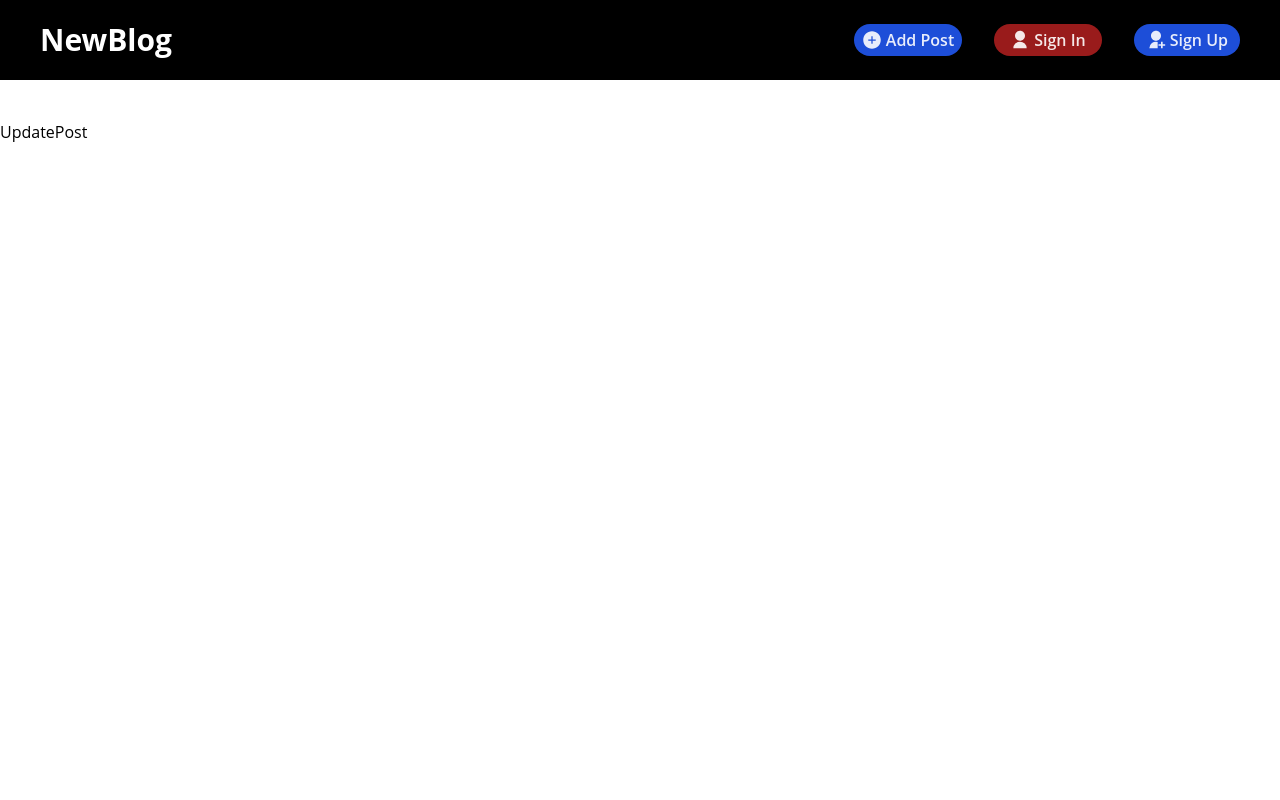
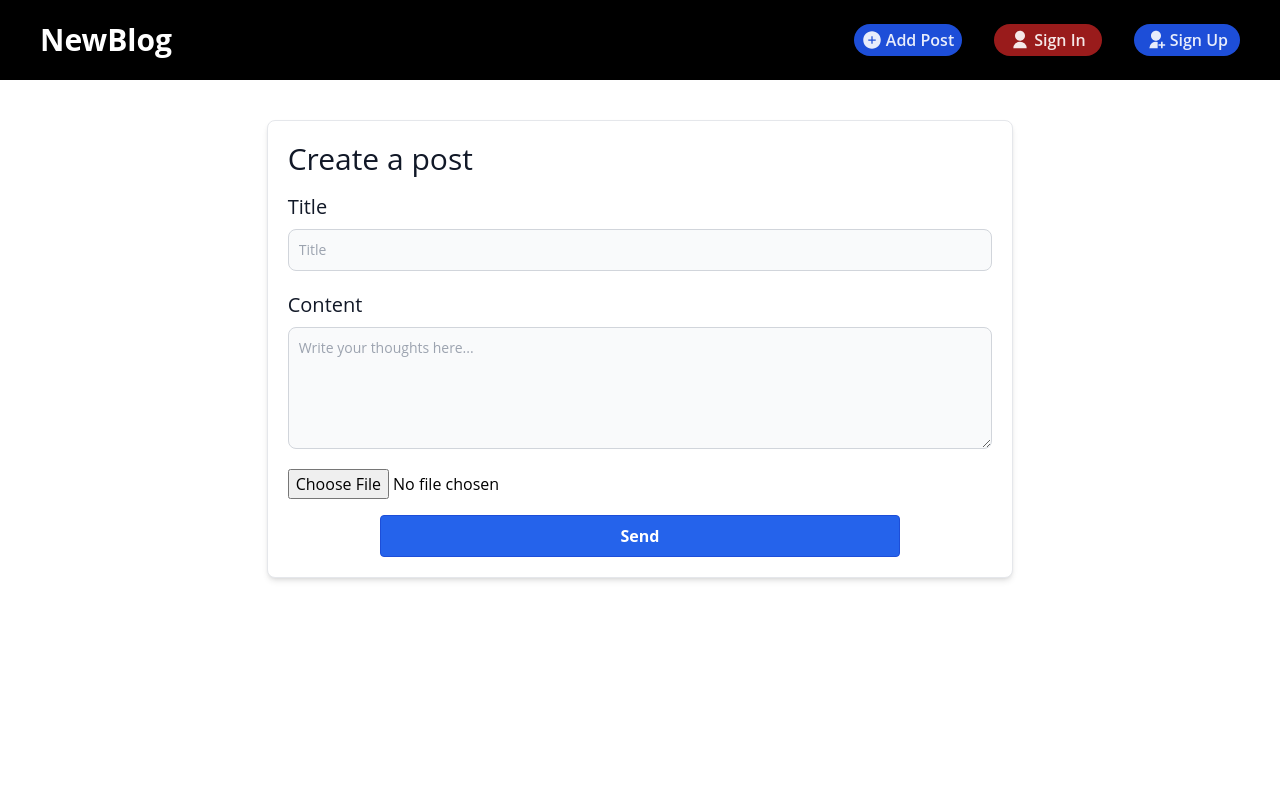
Before and after one commit to pesener/NewBlog-Mern-Crud-Tailwind, a React (Create React App) app in the folder client/: page /update/1 in a window 1280 px wide. Shown: the top 800 px of the page. Built offline with nearby package versions, Linux system fonts and the light colour scheme.

Commit message:
update aşamaları

```diff
--- a/client/src/axios/index.js
+++ b/client/src/axios/index.js
@@ -10,6 +10,11 @@ export const login = async (formData) => HTTP.post("/home/signin", formData);
 export const createPost = async (postForm) =>
   await HTTP.post("/home/newNote", postForm);
 
-export const getPost = async () => HTTP.get("/home/newNote");
+export const getPosts = async () => HTTP.get("/home/newNote");
+
+export const getPost = async (id) => HTTP.get("/home/newNote" + id);
 
 export const deletePost = async (id) => await HTTP.delete("/home/delete/" + id);
+
+export const updatePost = async (id, updatedPost) =>
+  await HTTP.put("/home/update/" + id, updatedPost);
--- a/client/src/components/UpdatePost.jsx
+++ b/client/src/components/UpdatePost.jsx
@@ -1,9 +1,86 @@
 import React from 'react'
+import { useState,useEffect } from 'react'
+import ReactFileBase64 from 'react-file-base64'
+import { updatePost, getPost } from '../axios'
+import {useNavigate} from 'react-router-dom'
 
 const UpdatePost = () => {
+
+
+const[postData, setPostData] = useState({
+    title:'',
+    content:'',
+    email:'',
+    name:'',
+    image:'',
+    createdAt:'',
+    _id:""
+
+})
+
+const navigate = useNavigate()
+
   return (
-    <div>UpdatePost</div>
+    <div className='min-h-screen'>
+    <div className='flex justify-center '>
+        <div class="w-7/12 bg-white border border-gray-200 rounded-lg shadow-md sm:p-9   md:p-5 dark:bg-gray-700 dark:border-gray-800">
+        <form onSubmit={(e) => {
+            e.preventDefault()
+
+        }}>
+        <h5 class="text-3xl mb-4 font-medium text-gray-900 dark:text-white">
+          Create a post
+        </h5>
+        <label
+
+            class="block mb-2 text-xl font-medium text-gray-900 dark:text-white"
+          >
+            Title
+          </label>
+          <input name='title' type='text' onChange={(e) => setPostData({...postData, title: e.target.value})}
+            class="bg-gray-50 border border-gray-300 text-gray-900 text-sm
+            rounded-lg focus:ring-blue-500 focus:border-blue-500 block w-full
+            p-2.5 dark:bg-gray-600 dark:border-gray-500
+            dark:placeholder-gray-400 dark:text-white mb-5" required placeholder="Title">
+
+
+          </input>
+
+
+          <label
+
+            class="block mb-2 text-xl font-medium text-gray-900 dark:text-white"
+          >
+            Content
+          </label>
+          <textarea name='content' type='text' as='textarea' rows='5' onChange={(e) => setPostData({...postData, content: e.target.value})}
+            class="bg-gray-50 border border-gray-300 text-gray-900 text-sm
+            rounded-lg focus:ring-blue-500 focus:border-blue-500 block w-full
+            p-2.5 dark:bg-gray-600 dark:border-gray-500
+            dark:placeholder-gray-400 dark:text-white mb-5" required placeholder="Write your thoughts here...">
+            </textarea>
+            <div className='mb-4'>
+
+          <ReactFileBase64  type='file'
+          multiple={false}
+          onDone={({base64}) =>{ setPostData({...postData, image: base64})
+            } } />
+
+            </div>
+
+
+<div className='flex flex-col items-center'>
+<button type='submit' className='bg-blue-600 hover:bg-blue-700 text-white font-bold py-2 px-60 border border-blue-700 rounded '>
+            Send
+          </button>
+
+</div>
+
+        </form>
+        </div>
+        </div>
+        </div>
   )
 }
 
-export default UpdatePost
+export default UpdatePost;
--- a/client/src/screens/HomeScreen.js
+++ b/client/src/screens/HomeScreen.js
@@ -1,5 +1,5 @@
 import React, { useState, useEffect } from "react";
-import { getPost } from "../axios";
+import { getPosts } from "../axios";
 import Cards from "../components/Cards";
 
 const HomeScreen = () => {
@@ -7,7 +7,7 @@ const HomeScreen = () => {
 
   useEffect(() => {
     const fetchPosts = async () => {
-      const { data } = await getPost();
+      const { data } = await getPosts();
       console.log(data);
       setPosts(data);
     };
--- a/client/src/screens/UpdateScreen.js
+++ b/client/src/screens/UpdateScreen.js
@@ -1,11 +1,13 @@
 import React from "react";
 import UpdatePost from "../components/UpdatePost";
+import { useParams } from "react-router-dom";
 
 const UpdateScreen = () => {
+  const { id } = useParams();
   return (
     <div className="min-h-screen">
       <div>
-        <UpdatePost />
+        <UpdatePost id={id} />
       </div>
     </div>
   );
```
Also changed, not shown: 1 other file (tests, documents, lock files or other folders).
